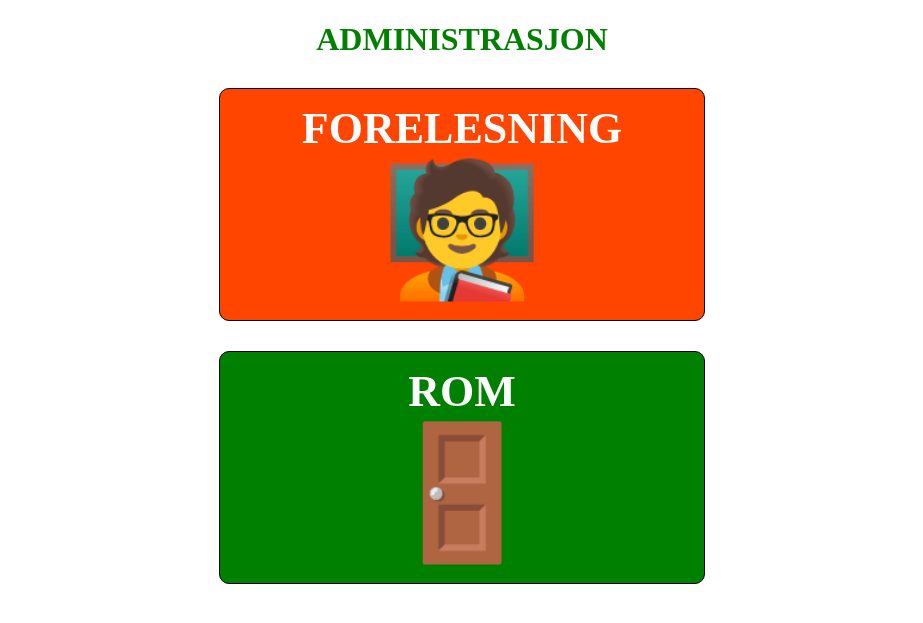
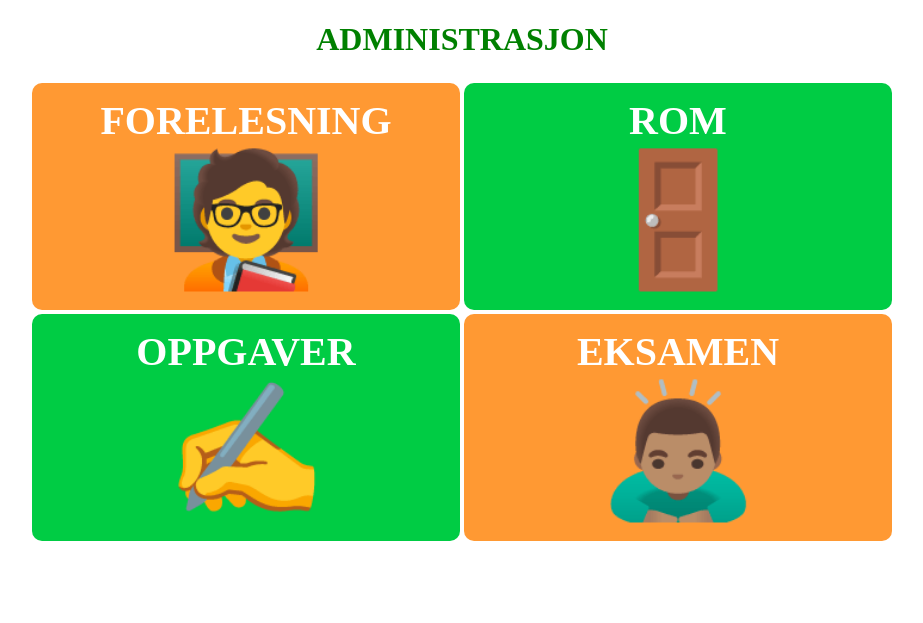
Before and after one commit to jonlauvstad/GokApp, a Flask app: template GeoFlask/templates/admin/admin.html in a window 1280 px wide. Shown: the part 32-655 px from the top of the page, without its empty margins (178-1101 px from the left). Run offline with Flask 3, Linux system fonts and the light colour scheme; the template is opened without the code that fills it, so the values that code supplies are empty.

Commit message:
changeAdminHTML

```diff
--- a/GeoFlask/templates/admin/admin.html
+++ b/GeoFlask/templates/admin/admin.html
@@ -6,29 +6,108 @@
 <script>
     document.addEventListener('DOMContentLoaded', function(){
         var screenWidth = window.innerWidth || document.documentElement.clientWidth || document.body.clientWidth;
+        const big = document.getElementById("forBigDiv");
+        const small = document.getElementById("forSmallDiv");
         if (screenWidth > 550) {
-            document.getElementById("indexAttendanceA").style.display = "none";
+            //document.getElementById("indexAttendanceA").style.display = "none";     // Må kommes ut, ellers stopper funken her!!
+            small.style.display = "none";
         }
         else{
+            big.style.display = "none";
+        }
+    });
+</script>
+<style>
+    .adminMenuLabel{
+        font-size: 130px;
+}
 
+    .menuBigTable{
+        margin: auto;
+    }
+    .menuAasButt{
+        color: white;
+        font-weight: bold;
+        margin-left: auto;
+        margin-right: auto;
+        width: 400px;
+        text-align: center;
+        font-size: 2.5em;
+        border-radius: 10px;
+        padding: 14px;
+        display: block;
+        text-decoration: none;
+    }
+
+    @media screen and (max-width: 550px){
+        .menuAasButt{
+            width: 80%;
+            font-size: 24px; /*34*/
+            border: 1px solid black;
+            border-radius: 5px;
+            margin-bottom: 3px;
         }
+        .adminMenuLabel{
+            font-size: 50px;
+        }
+    }
 
-});
-</script>
+</style>
 <h1 class="bigHeadlineH1">
     ADMINISTRASJON
 </h1>
 
-<div>
-    <a class="menuDiv" style="background: orangered; display: block;text-decoration: none" href="/admin_lecture">
-        <div><!--style="margin-bottom: -20px;"-->FORELESNING<!--<BR>--></div>
-        <label class="menuLabel">🧑‍🏫</label>
+<div id="forSmallDiv">
+    <a class="menuAasButt" style="background: #ffbf80;" href="/admin_lecture">
+        <div>FORELESNING</div>
+        <label class="adminMenuLabel">🧑‍🏫</label>
     </a>
-
-    <a class="menuDiv" style="background: green;" href="/venue_calendar">
-        <div><!-- style="margin-bottom: -20px;"-->ROM<!--<BR>--></div>
-        <label class="menuLabel">🚪</label>
+    <a class="menuAasButt" style="background: #90ee90;" href="/venue_calendar">
+        <div>ROM</div>
+        <label class="adminMenuLabel">🚪</label>
+    </a>
+    <a class="menuAasButt" style="background: #ffbf80;" href="/admin_exam">
+        <div>EKSAMEN</div>
+        <label class="adminMenuLabel">🙇🏽‍♂</label>
+    </a>
+    <a class="menuAasButt" style="background: #90ee90;" href="/admin_assignment">
+        <div>OPPGAVER</div>
+        <label class="adminMenuLabel">✍</label>
     </a>
 </div>
 
+<div id="forBigDiv">
+    <table class="menuBigTable">
+        <tr>
+            <td>
+                <a class="menuAasButt" style="background: #ff9933;" href="/admin_lecture">
+                    <div>FORELESNING</div>
+                    <label class="menuLabel">🧑‍🏫</label>
+                </a>
+            </td>
+            <td>
+                <a class="menuAasButt" style="background: #00cc44;" href="/venue_calendar">
+                    <div>ROM</div>
+                    <label class="menuLabel">🚪</label>
+                </a>
+            </td>
+        </tr>
+        <tr>
+            <td>
+                <a class="menuAasButt" style="background: #00cc44;" href="/admin_assignment">
+                    <div>OPPGAVER</div>
+                    <label class="menuLabel">✍</label>
+                </a>
+            </td>
+            <td>
+                <a class="menuAasButt" style="background: #ff9933;" href="/admin_exam">
+                    <div>EKSAMEN</div>
+                    <label class="menuLabel">🙇🏽‍♂</label>
+                </a>
+            </td>
+        </tr>
+    </table>
+
+</div>
+
 {% endblock %}
--- a/GeoFlask/templates/layout.html
+++ b/GeoFlask/templates/layout.html
@@ -207,6 +207,9 @@
             #msgLabel{
                 display: none;
             }
+            nav a {
+                margin-right: 0;
+            }
         }
     </style>
 </head>
```
Also changed, not shown: 6 other files.
